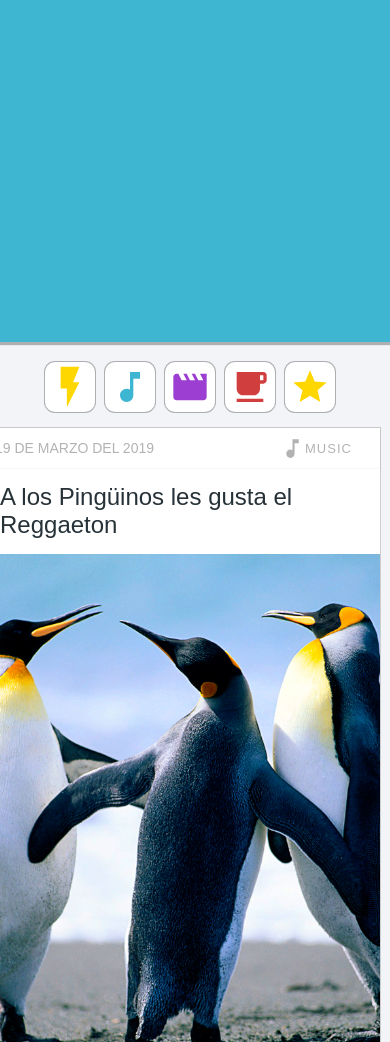
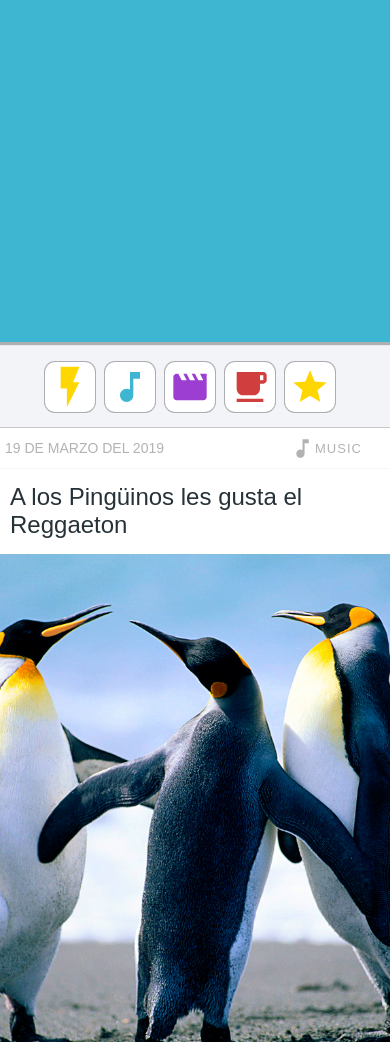
Before and after one commit to lesanpi/review-website, a plain HTML site: page index.html in a window 390 px wide. Shown: the part 58-1100 px from the top of the page. Drawn offline with Linux system fonts and the light colour scheme.

Commit message:
fixing padding in mobiles

```diff
--- a/styles/styles.css
+++ b/styles/styles.css
@@ -93,7 +93,7 @@ body{
 	display: flex;
 	flex-direction: column;
 	padding: 20px;
-	padding-left: 0;
+	align-items: center;
 	grid-area: "central";
 }
 .right{
@@ -199,9 +199,15 @@ body{
 		grid-template-rows: 1fr;
 		grid-area: "left central";
 		justify-content: center;
+
 	}
+	.central{
+		padding-left : 0;
+		padding-right: 0;
+	}
+
 }
-@media screen and (max-width: 768px){
+@media screen and (max-width: 850px){
 	.container{
 		display: grid;
 		width: 100vw;
@@ -227,6 +233,8 @@ body{
 	}
 	.central{
 		padding-top: 0;
+		padding-right: 0;
+		padding-left: 0;
 	}
 	.active-category{
 		height: 50px;
```
